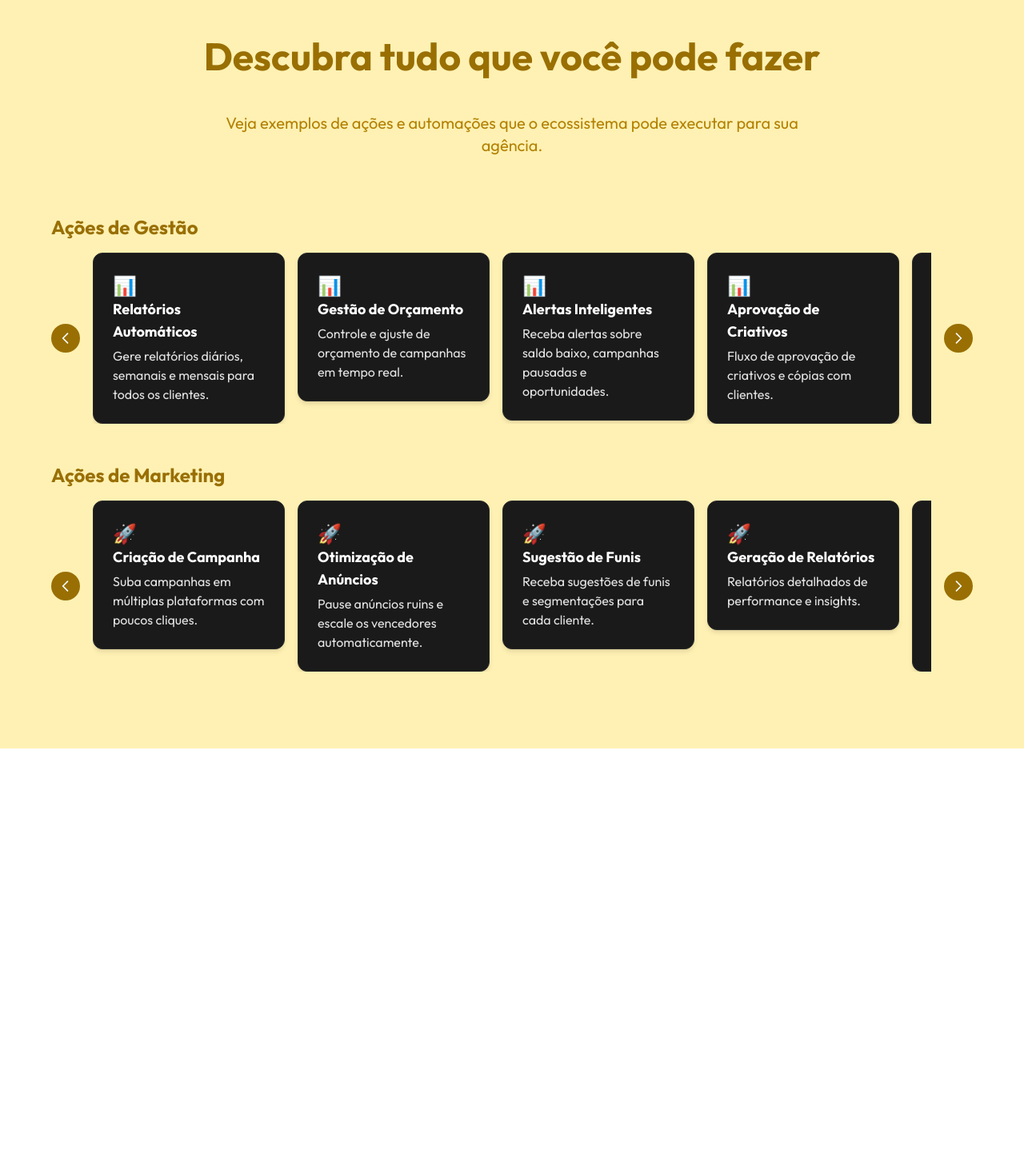
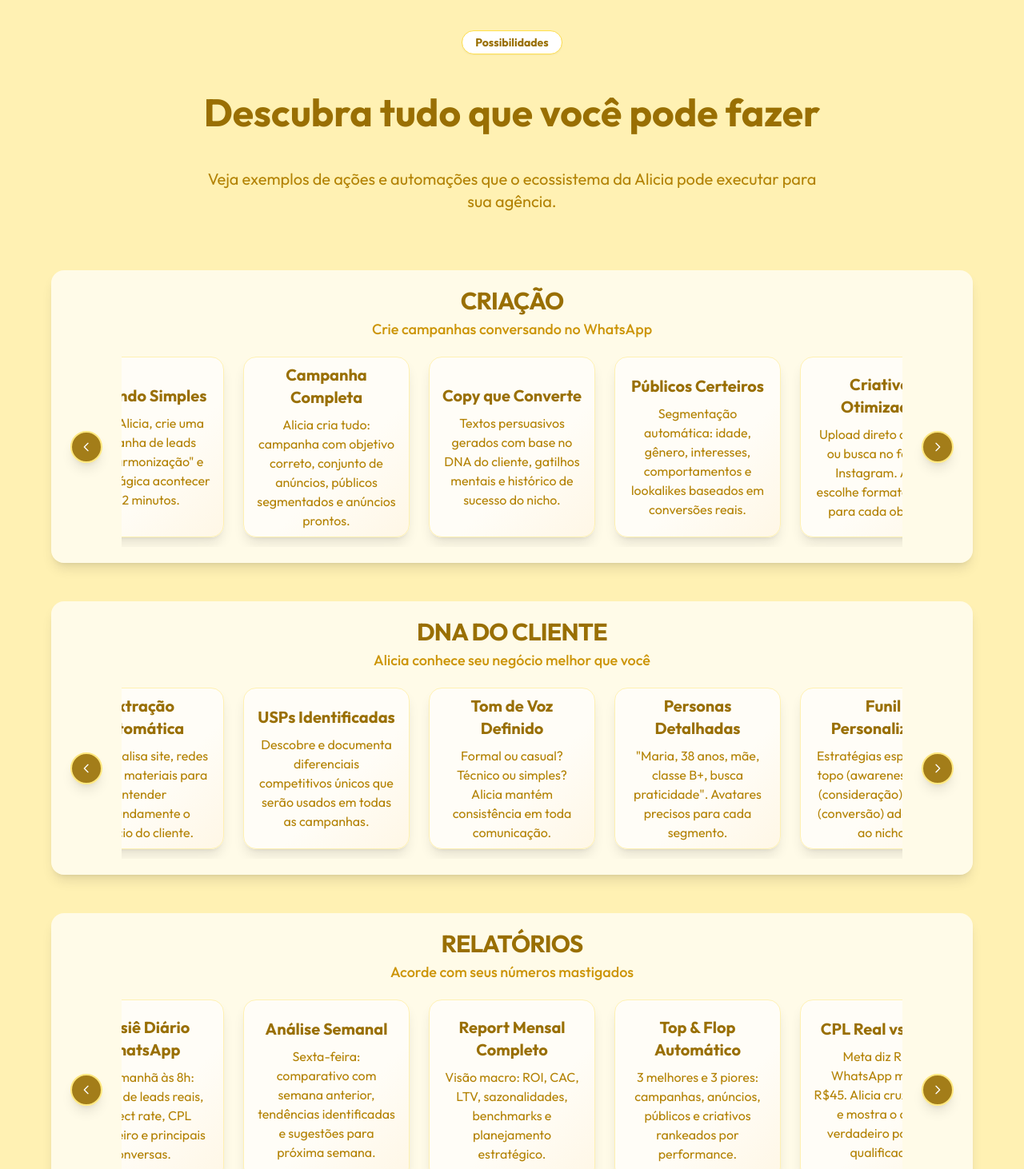
Before and after one commit to rafaelima91/lpaliciatrafego, a Nuxt app: page / in a window 1280 px wide. Shown: the part 2722-4184 px from the top of the page at 80% size. Before the commit the page ends 3658 px from the top, so only its background shows below. Built offline with nearby package versions, Linux system fonts and the light colour scheme.

Commit message:
ajustes visuais e novos exemplos nas seções e carrosséis

```diff
--- a/app/components/PossibilityCard.vue
+++ b/app/components/PossibilityCard.vue
@@ -1,12 +1,7 @@
 <template>
-  <div class="flex flex-col items-start bg-dark-soft border border-dark-medium rounded-xl p-6 min-w-[240px] max-w-xs shadow-md transition hover:scale-[1.03] hover:shadow-lg">
-    <slot name="icon">
-      <div class="w-10 h-10 mb-4 rounded-lg bg-primary-900/80 flex items-center justify-center">
-        <span class="text-white text-2xl">?</span>
-      </div>
-    </slot>
-    <h3 class="text-lg font-bold text-white mb-1"><slot name="title">Título</slot></h3>
-    <p class="text-base text-secondary-100"><slot name="desc">Descrição do card</slot></p>
+  <div class="flex flex-col items-center bg-[linear-gradient(135deg,_#fffdf7_60%,_#fff7e6_100%)] border border-primary-100 rounded-2xl py-2 px-4 min-w-[208px] max-w-[208px] shadow-lg transition-all hover:scale-[1.04] hover:shadow-2xl gap-1 justify-center">
+    <h3 class="text-xl font-bold text-primary-900 mb-1 text-center font-display"><slot name="title">Título</slot></h3>
+    <p class="text-base text-primary-800 text-center"><slot name="desc">Descrição do card</slot></p>
   </div>
 </template>
 
--- a/app/components/PossibilityCarousel.vue
+++ b/app/components/PossibilityCarousel.vue
@@ -1,24 +1,42 @@
+
 <template>
-  <div class="w-full">
-      <h4 class="text-xl md:text-2xl font-bold text-primary-900 mb-4">{{ titulo }}</h4>
-    <div class="flex items-center gap-4">
-        <button @click="prev" class="p-2 rounded-full bg-primary-900 text-white hover:bg-primary-800 transition"><svg xmlns="http://www.w3.org/2000/svg" fill="none" viewBox="0 0 24 24" stroke="currentColor" class="w-5 h-5"><path stroke-linecap="round" stroke-linejoin="round" stroke-width="2" d="M15 19l-7-7 7-7" /></svg></button>
-      <div class="flex overflow-x-auto no-scrollbar snap-x gap-4 w-full" ref="carousel" @scroll="handleScroll">
-        <div v-for="(item, idx) in displayItems" :key="idx" class="snap-center min-w-[240px]">
+  <div class="w-full bg-white/70 rounded-2xl shadow-lg px-3 py-4 md:px-6 md:py-5 transition-all">
+    <div class="mb-2 text-center">
+  <span class="block text-2xl md:text-3xl font-extrabold text-primary-900 font-display uppercase tracking-tight mb-1">{{ titulo }}</span>
+  <span v-if="subtitulo" class="block text-base md:text-lg font-medium text-primary-700 tracking-normal">{{ subtitulo }}</span>
+    </div>
+    <div class="flex items-center gap-2 md:gap-6 justify-center">
+      <button @click="prev" class="group p-1.5 md:p-2.5 rounded-full bg-primary-900/90 text-white shadow-lg hover:bg-primary-700 hover:scale-110 transition-all border-2 border-primary-200">
+        <svg xmlns="http://www.w3.org/2000/svg" fill="none" viewBox="0 0 24 24" stroke="currentColor" class="w-3.5 h-3.5 md:w-4 md:h-4 group-hover:-translate-x-1 transition-transform"><path stroke-linecap="round" stroke-linejoin="round" stroke-width="2" d="M15 19l-7-7 7-7" /></svg>
+      </button>
+      <div class="flex overflow-x-auto no-scrollbar snap-x gap-6 w-full py-3" ref="carousel" @scroll="handleScroll">
+        <div v-for="(item, idx) in displayItems" :key="idx" class="snap-center min-w-[208px] max-w-[208px] flex justify-center">
           <slot :item="item" />
         </div>
       </div>
-        <button @click="next" class="p-2 rounded-full bg-primary-900 text-white hover:bg-primary-800 transition"><svg xmlns="http://www.w3.org/2000/svg" fill="none" viewBox="0 0 24 24" stroke="currentColor" class="w-5 h-5"><path stroke-linecap="round" stroke-linejoin="round" stroke-width="2" d="M9 5l7 7-7 7" /></svg></button>
+      <button @click="next" class="group p-1.5 md:p-2.5 rounded-full bg-primary-900/90 text-white shadow-lg hover:bg-primary-700 hover:scale-110 transition-all border-2 border-primary-200">
+        <svg xmlns="http://www.w3.org/2000/svg" fill="none" viewBox="0 0 24 24" stroke="currentColor" class="w-3.5 h-3.5 md:w-4 md:h-4 group-hover:translate-x-1 transition-transform"><path stroke-linecap="round" stroke-linejoin="round" stroke-width="2" d="M9 5l7 7-7 7" /></svg>
+      </button>
     </div>
   </div>
 </template>
 
 <script setup lang="ts">
 import { ref, computed, onMounted, nextTick } from 'vue'
-const props = defineProps<{ titulo: string, items: any[] }>()
+const props = defineProps<{ titulo: string, subtitulo?: string, items: any[] }>()
 const carousel = ref<HTMLElement | null>(null)
 const itemWidth = 260
-const displayItems = computed(() => [...props.items, ...props.items])
+// Para rolagem infinita, duplicamos os itens várias vezes e centralizamos o scroll
+const repeatCount = 10 // pode ajustar para mais se quiser mais "folga" na rolagem
+const displayItems = computed(() => Array(repeatCount).fill(props.items).flat())
+
+function centerCarousel() {
+  if (carousel.value) {
+    // Centraliza o scroll no "meio" do carrossel
+    const middle = (carousel.value.scrollWidth / repeatCount) * Math.floor(repeatCount / 2)
+    carousel.value.scrollLeft = middle
+  }
+}
 
 function prev() {
   if (carousel.value) carousel.value.scrollBy({ left: -itemWidth, behavior: 'smooth' })
@@ -29,17 +47,19 @@
 
 function handleScroll() {
   if (!carousel.value) return
-  const maxScroll = carousel.value.scrollWidth / 2
-  if (carousel.value.scrollLeft >= maxScroll) {
-    carousel.value.scrollLeft -= maxScroll
-  } else if (carousel.value.scrollLeft <= 0) {
-    carousel.value.scrollLeft += maxScroll
+  const sectionWidth = carousel.value.scrollWidth / repeatCount
+  const min = sectionWidth * 2
+  const max = sectionWidth * (repeatCount - 2)
+  if (carousel.value.scrollLeft < min) {
+    carousel.value.scrollLeft += sectionWidth * (repeatCount / 2)
+  } else if (carousel.value.scrollLeft > max) {
+    carousel.value.scrollLeft -= sectionWidth * (repeatCount / 2)
   }
 }
 
 onMounted(() => {
   nextTick(() => {
-    if (carousel.value) carousel.value.scrollLeft = 0
+    centerCarousel()
   })
 })
 </script>
@@ -47,4 +67,9 @@
 <style scoped>
 .no-scrollbar::-webkit-scrollbar { display: none; }
 .no-scrollbar { -ms-overflow-style: none; scrollbar-width: none; }
+
+/* Animação suave para o carrossel */
+.snap-center {
+  scroll-snap-align: center;
+}
 </style>
--- a/app/components/sections/PossibilitiesSection.vue
+++ b/app/components/sections/PossibilitiesSection.vue
@@ -4,28 +4,64 @@
   <span class="px-4 py-1 rounded-full bg-white text-primary-900 font-semibold text-sm mb-2 shadow-sm border border-primary-300">Possibilidades</span>
     <h2 class="text-4xl md:text-5xl font-display font-bold text-primary-900 text-center mb-1">Descubra tudo que você pode fazer</h2>
   <p class="text-lg md:text-xl text-primary-800 text-center max-w-3xl mb-8 mt-0.5">
-        Veja exemplos de ações e automações que o ecossistema pode executar para sua agência.
+        Veja exemplos de ações e automações que o ecossistema da Alicia pode executar para sua agência.
       </p>
       <div class="w-full flex flex-col gap-12">
         <PossibilityCarousel
-          titulo="Ações de Gestão"
-          :items="gestaoItems"
+          titulo="CRIAÇÃO"
+          subtitulo="Crie campanhas conversando no WhatsApp"
+          :items="criacaoItems"
         >
           <template #default="{ item }">
             <PossibilityCard>
-              <template #icon><span class="text-2xl">📊</span></template>
               <template #title>{{ item.titulo }}</template>
               <template #desc>{{ item.desc }}</template>
             </PossibilityCard>
           </template>
         </PossibilityCarousel>
         <PossibilityCarousel
-          titulo="Ações de Marketing"
-          :items="marketingItems"
+          titulo="DNA DO CLIENTE"
+          subtitulo="Alicia conhece seu negócio melhor que você"
+          :items="dnaItems"
         >
           <template #default="{ item }">
             <PossibilityCard>
-              <template #icon><span class="text-2xl">🚀</span></template>
+              <template #title>{{ item.titulo }}</template>
+              <template #desc>{{ item.desc }}</template>
+            </PossibilityCard>
+          </template>
+        </PossibilityCarousel>
+        <PossibilityCarousel
+          titulo="RELATÓRIOS"
+          subtitulo="Acorde com seus números mastigados"
+          :items="relatoriosItems"
+        >
+          <template #default="{ item }">
+            <PossibilityCard>
+              <template #title>{{ item.titulo }}</template>
+              <template #desc>{{ item.desc }}</template>
+            </PossibilityCard>
+          </template>
+        </PossibilityCarousel>
+        <PossibilityCarousel
+          titulo="OTIMIZAÇÃO"
+          subtitulo="Alicia trabalha enquanto você dorme"
+          :items="otimizacaoItems"
+        >
+          <template #default="{ item }">
+            <PossibilityCard>
+              <template #title>{{ item.titulo }}</template>
+              <template #desc>{{ item.desc }}</template>
+            </PossibilityCard>
+          </template>
+        </PossibilityCarousel>
+        <PossibilityCarousel
+          titulo="INSIGHTS"
+          subtitulo="Pergunte qualquer coisa, a qualquer hora"
+          :items="insightsItems"
+        >
+          <template #default="{ item }">
+            <PossibilityCard>
               <template #title>{{ item.titulo }}</template>
               <template #desc>{{ item.desc }}</template>
             </PossibilityCard>
@@ -40,18 +76,53 @@
 import PossibilityCarousel from '~/components/PossibilityCarousel.vue'
 import PossibilityCard from '~/components/PossibilityCard.vue'
 
-const gestaoItems = [
-  { titulo: 'Relatórios Automáticos', desc: 'Gere relatórios diários, semanais e mensais para todos os clientes.' },
-  { titulo: 'Gestão de Orçamento', desc: 'Controle e ajuste de orçamento de campanhas em tempo real.' },
-  { titulo: 'Alertas Inteligentes', desc: 'Receba alertas sobre saldo baixo, campanhas pausadas e oportunidades.' },
-  { titulo: 'Aprovação de Criativos', desc: 'Fluxo de aprovação de criativos e cópias com clientes.' },
-  { titulo: 'Central de Notificações', desc: 'Todas as notificações importantes em um só lugar.' },
+const criacaoItems = [
+  { titulo: 'Comando Simples', desc: 'Digite "Alicia, crie uma campanha de leads para harmonização" e veja a mágica acontecer em 2 minutos.' },
+  { titulo: 'Campanha Completa', desc: 'Alicia cria tudo: campanha com objetivo correto, conjunto de anúncios, públicos segmentados e anúncios prontos.' },
+  { titulo: 'Copy que Converte', desc: 'Textos persuasivos gerados com base no DNA do cliente, gatilhos mentais e histórico de sucesso do nicho.' },
+  { titulo: 'Públicos Certeiros', desc: 'Segmentação automática: idade, gênero, interesses, comportamentos e lookalikes baseados em conversões reais.' },
+  { titulo: 'Criativos Otimizados', desc: 'Upload direto do Drive ou busca no feed do Instagram. Alicia escolhe formatos ideais para cada objetivo.' },
+  { titulo: 'Múltiplos Formatos', desc: 'Cria anúncios para Feed, Stories, Reels. Adapta copy e criativo para cada posicionamento automaticamente.' },
+  { titulo: 'Nomenclatura Organizada', desc: 'Padrão consistente de nomes que facilita análise: Cliente_Objetivo_Público_Data. Nunca mais se perca.' },
 ]
-const marketingItems = [
-  { titulo: 'Criação de Campanha', desc: 'Suba campanhas em múltiplas plataformas com poucos cliques.' },
-  { titulo: 'Otimização de Anúncios', desc: 'Pause anúncios ruins e escale os vencedores automaticamente.' },
-  { titulo: 'Sugestão de Funis', desc: 'Receba sugestões de funis e segmentações para cada cliente.' },
-  { titulo: 'Geração de Relatórios', desc: 'Relatórios detalhados de performance e insights.' },
-  { titulo: 'Automação de Mensagens', desc: 'Envie mensagens automáticas para leads e clientes.' },
+
+const dnaItems = [
+  { titulo: 'Extração Automática', desc: 'Alicia analisa site, redes sociais e materiais para entender profundamente o negócio do cliente.' },
+  { titulo: 'USPs Identificadas', desc: 'Descobre e documenta diferenciais competitivos únicos que serão usados em todas as campanhas.' },
+  { titulo: 'Tom de Voz Definido', desc: 'Formal ou casual? Técnico ou simples? Alicia mantém consistência em toda comunicação.' },
+  { titulo: 'Personas Detalhadas', desc: '"Maria, 38 anos, mãe, classe B+, busca praticidade". Avatares precisos para cada segmento.' },
+  { titulo: 'Funil Personalizado', desc: 'Estratégias específicas: topo (awareness), meio (consideração) e fundo (conversão) adaptadas ao nicho.' },
+  { titulo: 'Palavras-Chave do Negócio', desc: 'Termos e expressões específicas do cliente que tornam a comunicação autêntica e relevante.' },
+  { titulo: 'Base Sólida para Tudo', desc: 'DNA vira a fundação: toda copy, segmentação e estratégia parte dessa compreensão profunda.' },
+]
+
+const relatoriosItems = [
+  { titulo: 'Dossiê Diário WhatsApp', desc: 'Toda manhã às 8h: resumo de leads reais, connect rate, CPL verdadeiro e principais conversas.' },
+  { titulo: 'Análise Semanal', desc: 'Sexta-feira: comparativo com semana anterior, tendências identificadas e sugestões para próxima semana.' },
+  { titulo: 'Report Mensal Completo', desc: 'Visão macro: ROI, CAC, LTV, sazonalidades, benchmarks e planejamento estratégico.' },
+  { titulo: 'Top & Flop Automático', desc: '3 melhores e 3 piores: campanhas, anúncios, públicos e criativos rankeados por performance.' },
+  { titulo: 'CPL Real vs Meta', desc: 'Meta diz R$15, WhatsApp mostra R$45. Alicia cruza dados e mostra o custo verdadeiro por lead qualificado.' },
+  { titulo: 'Alertas de Anomalia', desc: '"⚠️ CTR caiu 40% hoje" ou "🚀 Conversões 3x acima da média". Notificações do que realmente importa.' },
+  { titulo: 'Dados Organizados', desc: 'Todas as métricas importantes em um só lugar: spend, impressões, cliques, leads, CPL, ROAS, tudo mastigado.' },
+]
+
+const otimizacaoItems = [
+  { titulo: 'Execução Sob Comando', desc: 'Relatório sugere ação? Digite "Alicia, pause as campanhas com CPL acima de R$50" e pronto.' },
+  { titulo: 'Scale Controlado', desc: '"Alicia, duplique a campanha X e aumente o budget em 30%". Escalonamento sem quebrar performance.' },
+  { titulo: 'Redistribuição Manual', desc: '"Mova R$100 da campanha A para campanha B". Controle total sobre onde o dinheiro é investido.' },
+  { titulo: 'Pausar e Ativar', desc: '"Pause todos os anúncios do conjunto Y" ou "Reative a campanha de remarketing". Simples e direto.' },
+  { titulo: 'Duplicação Inteligente', desc: '"Duplique o melhor anúncio com novo público". Alicia copia o que funciona e testa variações.' },
+  { titulo: 'Ajustes Rápidos', desc: '"Altere o budget da campanha para R$200/dia". Mudanças instantâneas sem entrar no Meta Ads.' },
+  { titulo: 'Histórico de Ações', desc: 'Tudo registrado: quem pediu, quando foi feito, qual era o status antes e depois. Controle total.' },
+]
+
+const insightsItems = [
+  { titulo: 'Respostas Instantâneas', desc: '"Qual meu ROAS hoje?" "Quantos leads vieram ontem?" Respostas em segundos direto no WhatsApp.' },
+  { titulo: 'Análise de Funil', desc: '"Onde estou perdendo pessoas?" Alicia mostra: impressões → cliques → leads → conversas → vendas.' },
+  { titulo: 'Comparativos Diretos', desc: '"Como está essa semana vs semana passada?" Números claros mostrando evolução e tendências.' },
+  { titulo: 'Diagnóstico de Problemas', desc: '"Por que conversões caíram?" Alicia investiga: criativo cansou, público saturou, frequency alta.' },
+  { titulo: 'Previsões Baseadas em Dados', desc: '"Se continuar assim, vai gastar R$X até sexta" ou "Precisa de X leads para bater a meta".' },
+  { titulo: 'Benchmarks do Segmento', desc: '"Seu CPL está 30% abaixo da média de clínicas". Contexto para entender se está indo bem ou mal.' },
+  { titulo: 'Memória Completa', desc: '"Qual foi nosso melhor mês?" "Quando testamos vídeos?" Alicia lembra de todo histórico da conta.' },
 ]
 </script>
```
Also changed, not shown: app/components/sections/CallAgentsSection.vue (+9 -6 lines).
